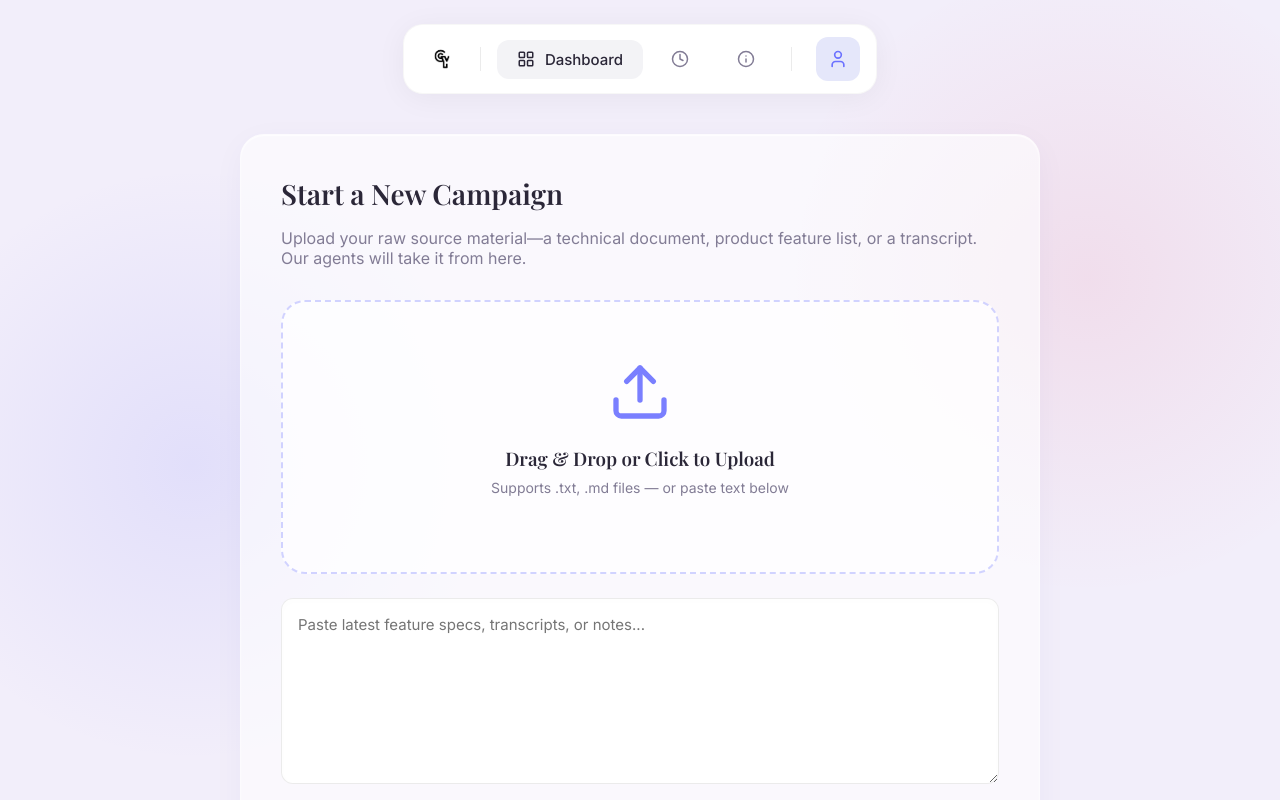
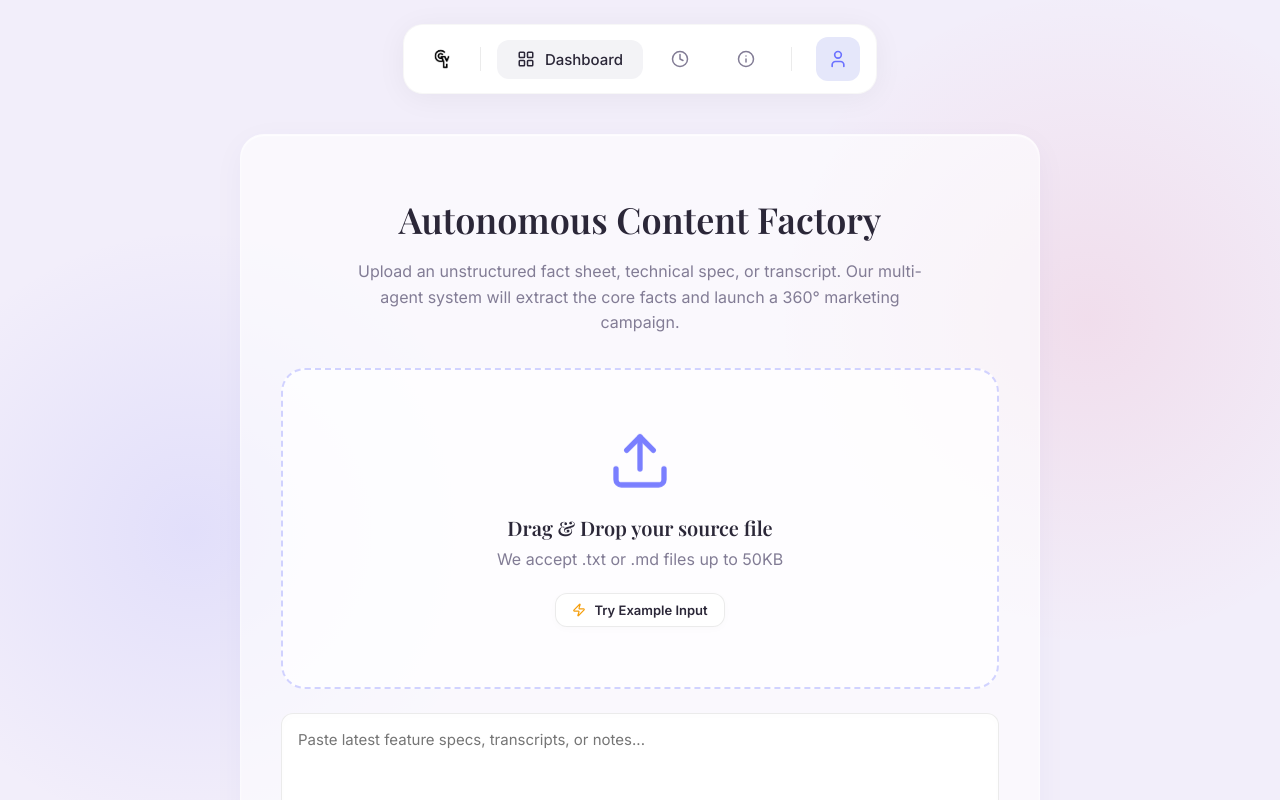
Before and after one commit to vkwizz/Autonomous_Content_Factory, a React (Vite) app: page / in a window 1280 px wide. Shown: the top 800 px of the page. Built offline with nearby package versions, Linux system fonts and the light colour scheme.

Commit message:
Inject missed UI animations and elements

```diff
--- a/App.jsx
+++ b/App.jsx
@@ -193,12 +193,19 @@ function CampaignStartPage() {
         loadFileText(e.target.files?.[0]);
     };
 
+    const handleSampleLoad = () => {
+        setSourceData("Acme Corp is launching the TerraPhone X, a $799 smartphone aimed at Gen Z creators. Core features include a 3-day battery life, 4K holographic display, and AI-editing suite. Tone should be energetic and persuasive. The goal is to drive pre-orders.");
+        navigate('/agent-room');
+    };
+
     return (
-        <div className="glass-panel" style={{ padding: '40px', maxWidth: '800px', margin: '0 auto' }}>
-            <h2 style={{ marginBottom: '16px', fontSize: '28px' }}>Start a New Campaign</h2>
-            <p style={{ color: 'var(--text-muted)', marginBottom: '32px' }}>
-                Upload your raw source material—a technical document, product feature list, or a transcript. Our agents will take it from here.
-            </p>
+        <div className="glass-panel fade-in" style={{ padding: '60px 40px', maxWidth: '800px', margin: '0 auto' }}>
+            <div style={{ textAlign: 'center', marginBottom: '32px' }}>
+                <h1 style={{ fontSize: '36px', marginBottom: '16px' }} className="title-gradient">Autonomous Content Factory</h1>
+                <p style={{ color: 'var(--text-muted)', fontSize: '16px', lineHeight: '1.6', maxWidth: '600px', margin: '0 auto' }}>
+                    Upload an unstructured fact sheet, technical spec, or transcript. Our multi-agent system will extract the core facts and launch a 360° marketing campaign.
+                </p>
+            </div>
 
             <input
                 ref={fileInputRef}
@@ -209,16 +216,21 @@ function CampaignStartPage() {
                 onChange={handleFilePick}
             />
             <div
-                className={`upload-zone ${isDragging ? 'drag-active' : ''}`}
+                className={`upload-zone fade-in ${isDragging ? 'drag-active' : ''}`}
                 onDragOver={(e) => { e.preventDefault(); setIsDragging(true); }}
                 onDragLeave={() => setIsDragging(false)}
                 onDrop={handleFileDrop}
                 onClick={() => fileInputRef.current?.click()}
-                style={{ cursor: 'pointer' }}
             >
                 <Upload className="upload-icon" />
-                <h3 style={{ marginBottom: '8px' }}>Drag & Drop or Click to Upload</h3>
-                <p style={{ color: 'var(--text-muted)', fontSize: '14px', marginBottom: '16px' }}>Supports .txt, .md files — or paste text below</p>
+                <h3 style={{ fontSize: '20px', marginBottom: '8px' }}>Drag & Drop your source file</h3>
+                <p style={{ color: 'var(--text-muted)' }}>We accept .txt or .md files up to 50KB</p>
+
+                <div style={{ marginTop: '24px', position: 'relative', zIndex: 2 }} onClick={(e) => e.stopPropagation()}>
+                    <button className="btn btn-secondary" onClick={handleSampleLoad} style={{ fontSize: '13px', padding: '8px 16px' }}>
+                        <Zap size={14} color="var(--warning)" /> Try Example Input
+                    </button>
+                </div>
             </div>
 
             <div style={{ marginTop: '24px' }}>
@@ -344,48 +356,48 @@ function AgentRoomPage() {
             </div>
 
             <div className="agent-grid">
-                <div className={`agent-card glass-panel ${currentStep === 1 ? 'active' : ''}`} style={{ color: 'var(--primary)' }}>
+                <div className={`agent-card glass-panel fade-in ${currentStep === 1 ? 'active' : ''}`} style={{ transitionDelay: '0.1s' }}>
                     <div className="agent-avatar"><Zap /></div>
-                    <h3>NLP Preprocessor</h3>
+                    <h4 className="text-gradient-primary">NLP Preprocessor</h4>
                     <p style={{ fontSize: '12px', color: 'var(--text-muted)', marginTop: '4px' }}>Text Cleanup</p>
-                    <div className="agent-status" style={{ opacity: currentStep === 1 ? 1 : 0.3 }}>
-                        {currentStep === 1 ? 'Parsing...' : 'Standby'}
+                    <div className="agent-status" style={{ opacity: currentStep === 1 ? 1 : 0.4 }}>
+                        {currentStep === 1 ? <span className="typing-dot">Parsing</span> : 'Standby'}
                     </div>
                 </div>
 
-                <div className={`agent-card glass-panel ${currentStep === 2 ? 'active' : ''}`} style={{ color: 'var(--primary)' }}>
+                <div className={`agent-card glass-panel fade-in ${currentStep === 2 ? 'active' : ''}`} style={{ transitionDelay: '0.2s' }}>
                     <div className="agent-avatar"><BrainCircuit /></div>
-                    <h3>Lead Research</h3>
+                    <h4 className="text-gradient-primary">Lead Research</h4>
                     <p style={{ fontSize: '12px', color: 'var(--text-muted)', marginTop: '4px' }}>Fact Extractor</p>
-                    <div className="agent-status" style={{ opacity: currentStep === 2 ? 1 : 0.3 }}>
-                        {currentStep === 2 ? 'Analyzing...' : 'Standby'}
+                    <div className="agent-status" style={{ opacity: currentStep === 2 ? 1 : 0.4 }}>
+                        {currentStep === 2 ? <span className="typing-dot">Extracting</span> : 'Standby'}
                     </div>
                 </div>
 
-                <div className={`agent-card glass-panel ${currentStep === 3 ? 'active' : ''}`} style={{ color: 'var(--warning)' }}>
+                <div className={`agent-card glass-panel fade-in ${(currentStep === 3 || currentStep === 4) ? 'active' : ''}`} style={{ transitionDelay: '0.3s' }}>
                     <div className="agent-avatar"><PenTool /></div>
-                    <h3>Copywriter</h3>
+                    <h4 style={{ color: 'var(--warning)' }}>Copywriter</h4>
                     <p style={{ fontSize: '12px', color: 'var(--text-muted)', marginTop: '4px' }}>The Voice</p>
-                    <div className="agent-status" style={{ opacity: currentStep === 3 ? 1 : 0.3 }}>
-                        {currentStep === 3 ? 'Drafting...' : 'Standby'}
+                    <div className="agent-status" style={{ opacity: (currentStep === 3 || currentStep === 4) ? 1 : 0.4 }}>
+                        {(currentStep === 3 || currentStep === 4) ? <span className="typing-dot">Generating</span> : 'Standby'}
                     </div>
                 </div>
 
-                <div className={`agent-card glass-panel ${currentStep === 4 ? 'active' : ''}`} style={{ color: 'var(--warning)' }}>
+                <div className={`agent-card glass-panel fade-in ${currentStep === 4 ? 'active' : ''}`} style={{ transitionDelay: '0.4s' }}>
                     <div className="agent-avatar"><Search /></div>
-                    <h3>NLP Validator</h3>
+                    <h4 style={{ color: 'var(--warning)' }}>NLP Validator</h4>
                     <p style={{ fontSize: '12px', color: 'var(--text-muted)', marginTop: '4px' }}>Keyword Matcher</p>
-                    <div className="agent-status" style={{ opacity: currentStep === 4 ? 1 : 0.3 }}>
-                        {currentStep === 4 ? 'Auditing...' : 'Standby'}
+                    <div className="agent-status" style={{ opacity: currentStep === 4 ? 1 : 0.4 }}>
+                        {currentStep === 4 ? <span className="typing-dot">Scanning</span> : 'Standby'}
                     </div>
                 </div>
 
-                <div className={`agent-card glass-panel ${currentStep === 5 ? 'active' : ''}`} style={{ color: 'var(--success)' }}>
-                    <div className="agent-avatar"><ShieldCheck /></div>
-                    <h3>Editor-in-Chief</h3>
+                <div className={`agent-card glass-panel fade-in ${currentStep === 5 ? 'active' : ''}`} style={{ transitionDelay: '0.5s' }}>
+                    <div className="agent-avatar"><ShieldCheck color="var(--success)" /></div>
+                    <h4 style={{ color: 'var(--success)' }}>Editor-in-Chief</h4>
                     <p style={{ fontSize: '12px', color: 'var(--text-muted)', marginTop: '4px' }}>Gatekeeper</p>
-                    <div className="agent-status" style={{ opacity: currentStep === 5 ? 1 : 0.3 }}>
-                        {currentStep === 5 ? 'Final Review...' : 'Standby'}
+                    <div className="agent-status" style={{ opacity: currentStep === 5 ? 1 : 0.4 }}>
+                        {currentStep === 5 ? <span className="typing-dot">Reviewing</span> : 'Standby'}
                     </div>
                 </div>
             </div>
```
